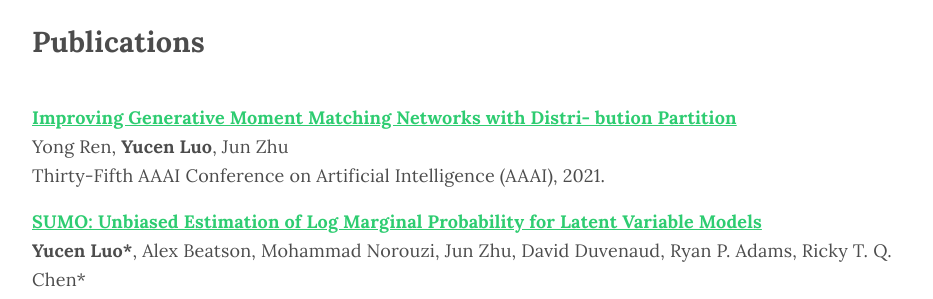
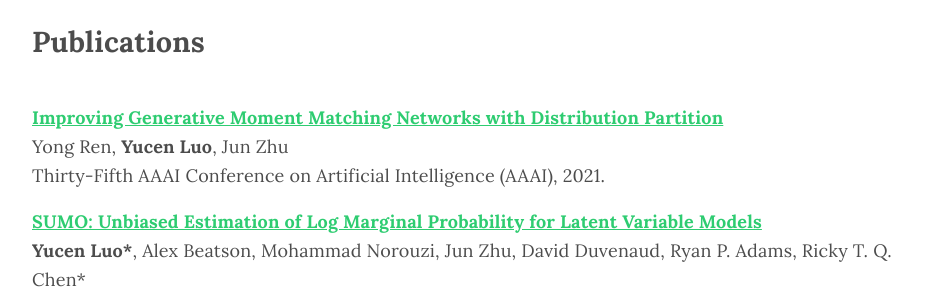
Before and after one commit to xinmei9322/xinmei9322.github.io, a Jekyll site: the page built from index.md, in a window 1280 px wide. Shown: the part 783-1082 px from the top of the page, without its empty margins (173-1106 px from the left). Built offline with Jekyll 4.4.1, drawn with Linux system fonts in a browser that asks for light colours; some web fonts are replaced.

Commit message:
Update index.md

```diff
--- a/index.md
+++ b/index.md
@@ -26,8 +26,7 @@
 	<tbody>
 		<tr>
 		<td>
-	            <strong> <a href="https://ojs.aaai.org/index.php/AAAI/article/view/17133">Improving Generative Moment Matching Networks with Distri-
-bution Partition</a></strong>
+	            <strong> <a href="https://ojs.aaai.org/index.php/AAAI/article/view/17133">Improving Generative Moment Matching Networks with Distribution Partition</a></strong>
 	        <br>
 	        Yong Ren, <strong>Yucen Luo</strong>, Jun Zhu
 	        <br>
```
